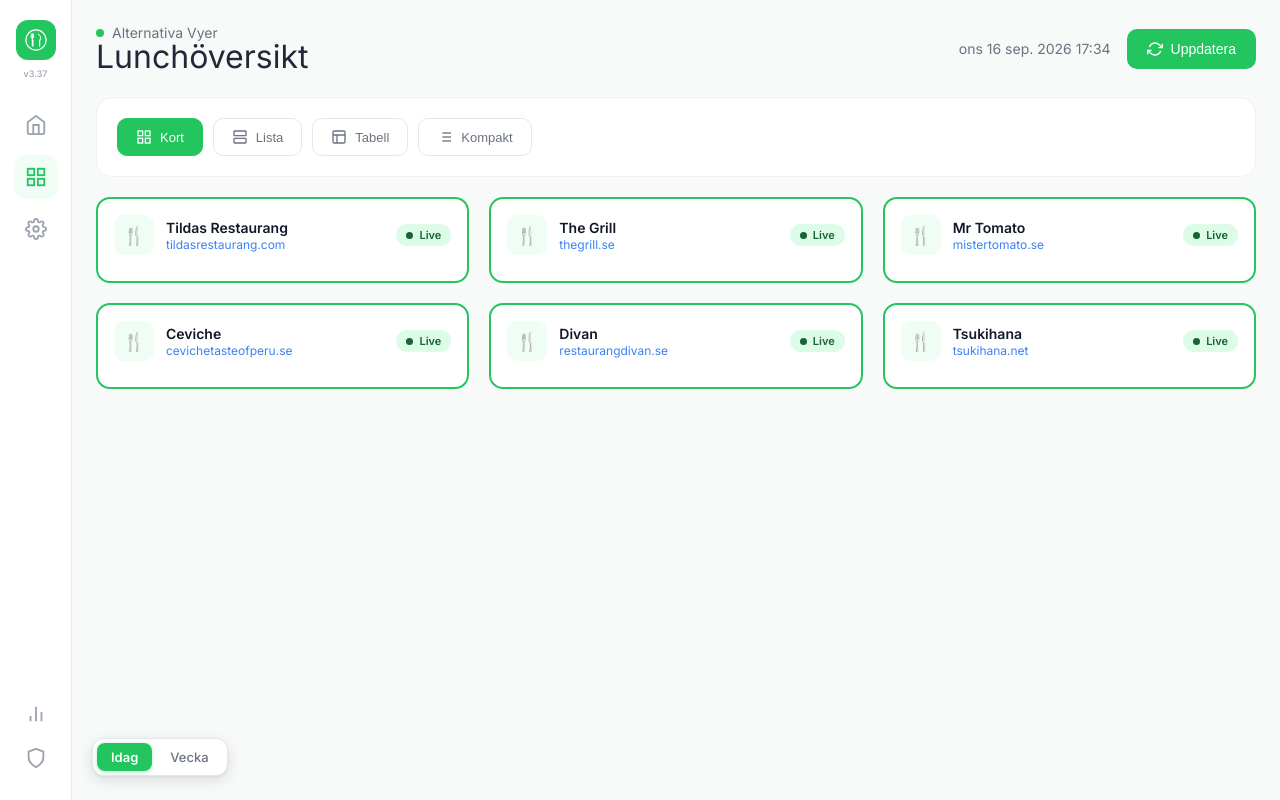
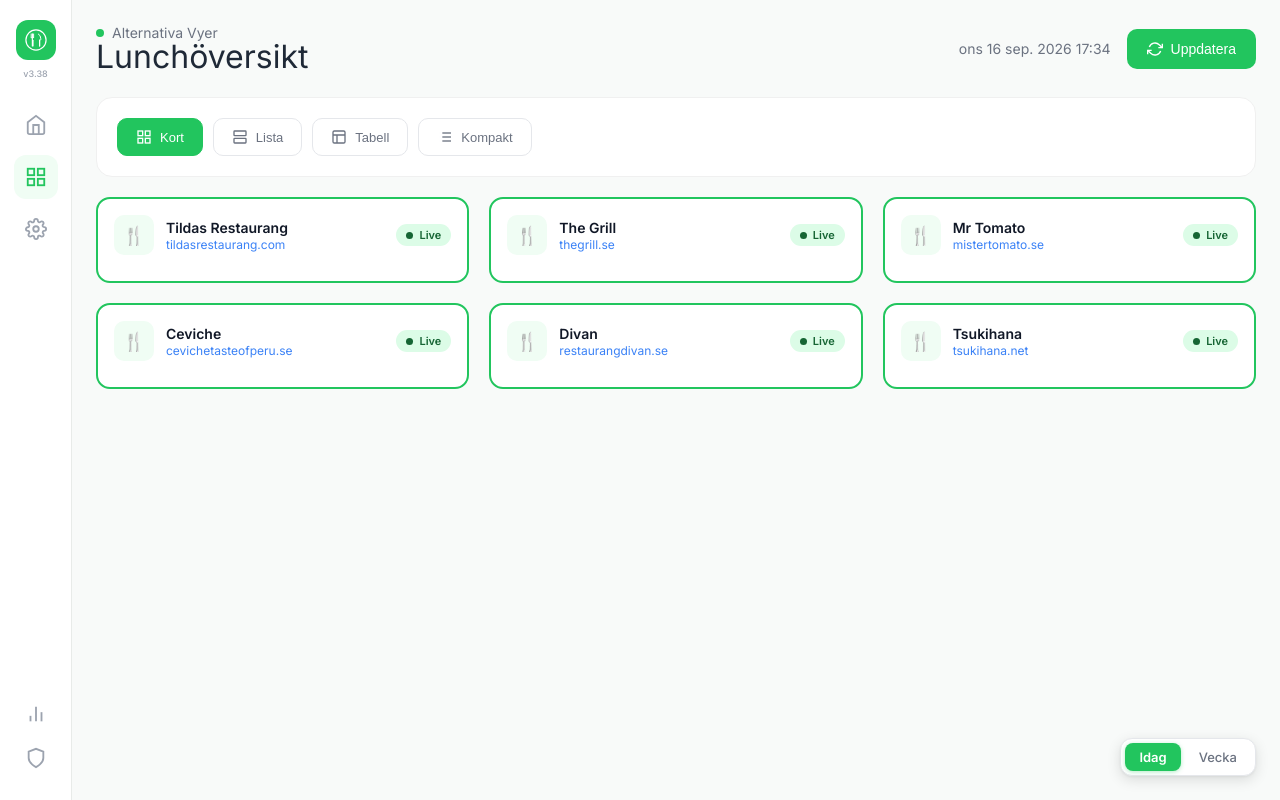
Before and after one commit to kafk/Lunch2, a Flask app: page /display in a window 1280 px wide. Run offline with Flask 3, Linux system fonts and the light colour scheme; data that the repository does not hold is empty.

Commit message:
Position floating day/week toggle to bottom right, bump version to 3.38

```diff
--- a/app.py
+++ b/app.py
@@ -34,7 +34,7 @@ app.secret_key = os.environ.get('SECRET_KEY', 'lunch-monitor-secret-key-2026')
 
 ADMIN_PASSWORD = os.environ.get('ADMIN_PASSWORD', '0126')
 
-VERSION = '3.37'
+VERSION = '3.38'
 URLS_FILE = 'urls.json'
 COLLECTION_NAME = 'restaurants'
 STAGING_FILE = 'staging.json'
--- a/templates/display.html
+++ b/templates/display.html
@@ -67,7 +67,7 @@
     </div>
 </div>
 
-<!-- Floating Day / Week Toggle (Above Bottom Menu, Left) -->
+<!-- Floating Day / Week Toggle (Above Bottom Menu, Right) -->
 <div class="day-week-toggle-container">
     <button id="disp-btn-today" class="day-toggle-btn active" onclick="setDisplayView('today')">Idag</button>
     <button id="disp-btn-week" class="day-toggle-btn" onclick="setDisplayView('week')">Vecka</button>
@@ -145,11 +145,11 @@
         }
     }
 
-    /* Floating Day/Week Toggle above bottom nav on the left */
+    /* Floating Day/Week Toggle above bottom nav on the right */
     .day-week-toggle-container {
         position: fixed;
         bottom: 74px;
-        left: 16px;
+        right: 16px;
         z-index: 950;
         display: inline-flex;
         background: white;
@@ -183,7 +183,7 @@
     @media (min-width: 769px) {
         .day-week-toggle-container {
             bottom: 24px;
-            left: 92px;
+            right: 24px;
         }
     }
 
```
